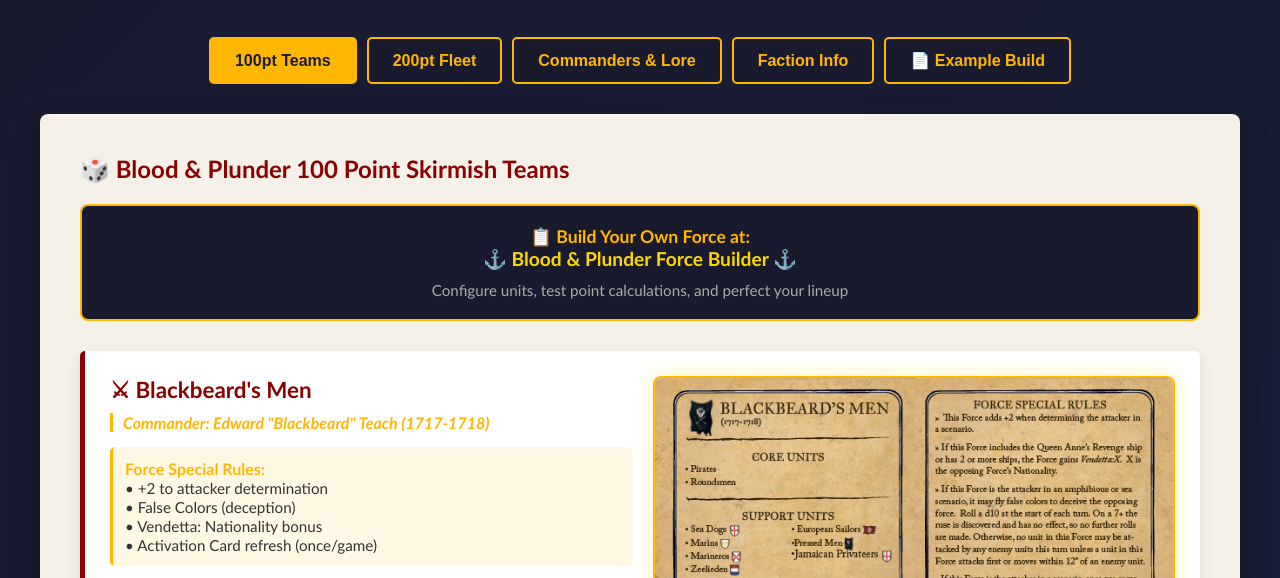
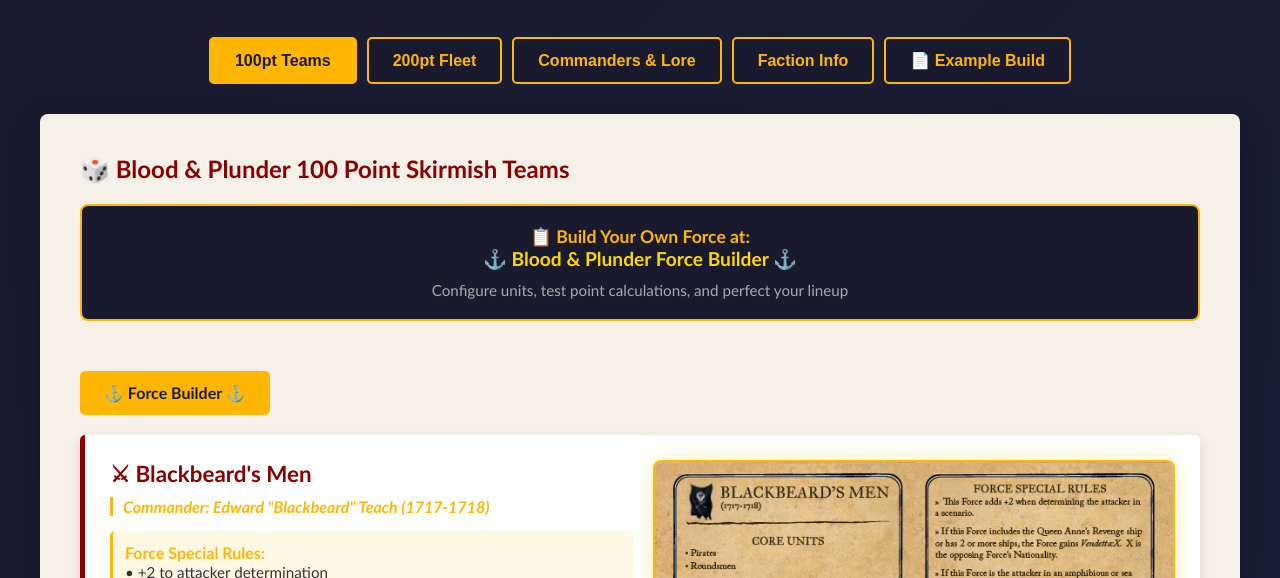
Before and after one commit to kairosgamesuk-debug/bloodplunder, a plain HTML site: page index.html in a window 1280 px wide. Shown: the part 165-743 px from the top of the page. Drawn offline with Linux system fonts and the light colour scheme.

Commit message:
Update index.html

```diff
--- a/index.html
+++ b/index.html
@@ -303,6 +303,10 @@
                 <a href="https://forcebuilder.bloodandplunder.com" target="_blank" style="color: #ffd700; font-size: 1.2em; text-decoration: none; font-weight: bold;">⚓ Blood & Plunder Force Builder ⚓</a>
                 <p style="color: #aaa; margin: 10px 0 0; font-size: 0.95em;">Configure units, test point calculations, and perfect your lineup</p>
             </div>
+
+            <a href="https://forcebuilder.bloodandplunder.com" target="_blank" style="display: inline-block; padding: 12px 24px; background: #ffb703; color: #1a1a2e; text-decoration: none; border-radius: 5px; font-weight: bold; margin: 20px 0;">
+                ⚓ Force Builder ⚓
+            </a>
 
             <div class="team-card">
                 <div style="display: grid; grid-template-columns: 1fr 1fr; gap: 20px; align-items: start;">
```
